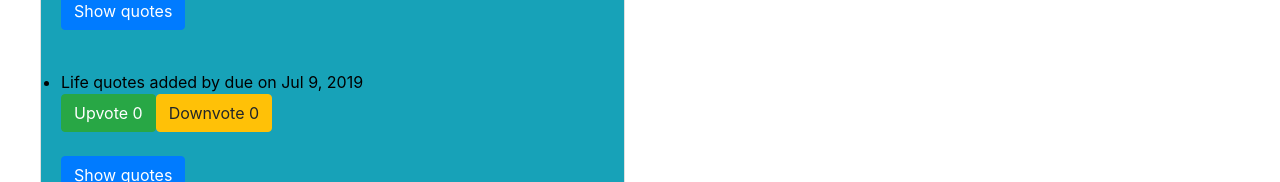
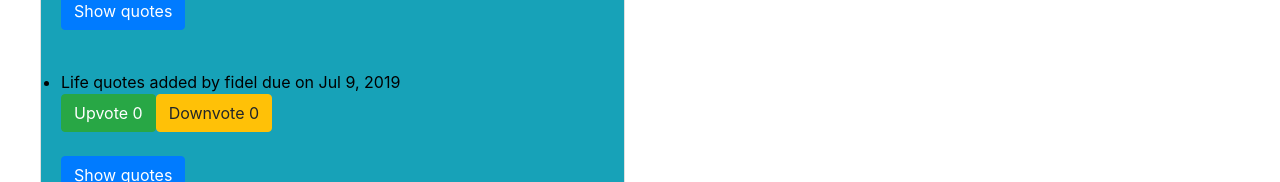
Before and after one commit to michael760odhiambo/My-quotes, an Angular app: page / in a window 1280 px wide. Shown: the part 1074-1256 px from the top of the page. Built offline with nearby package versions, Linux system fonts and the light colour scheme.

Commit message:
save fidel added quote

```diff
--- a/src/app/quote/quote.component.ts
+++ b/src/app/quote/quote.component.ts
@@ -13,7 +13,7 @@ export class QuoteComponent implements OnInit {
   new Quote(2,'Motivational quotes :added by john','1)Successful people don’t become that way overnight, 2)Push yourself, because no one else is going to do it for you, 3)Why pushing yourself to the limit is the best way to see what you’re capable of, 4) Dream it. Wish it. Do it.', new Date(2019,6,9)),
    new Quote(3,'Inspirational quotes :added by willy','1)Dont judge each day by the harvest you reap but by the seeds that you plant, 2)Write it on your heart that every day is the best day in the year, 3)Every moment is a fresh beginning, 4)Without His love I can do nothing, with His love there is nothing I cannot do', new Date(2019,6,9)),
    new Quote(4,'Dream quotes :added by lucy','1)A dream doesnt become reality through magic; it takes sweat, determination and hard work, 2)All our dreams can come true, if we have the courage to pursue them, 3)Hold fast to dreams, for if dreams die, life is a broken-winged bird that cannot fly, 4)The future belongs to those who believe in the beauty of their dreams', new Date(2019,6,9)),
-   new Quote(5,'Life quotes added by ','1)Love For All, Hatred For None, 2)Change the world by being yourself, 3)Every moment is a fresh beginning, 4)Never regret anything that made you smile', new Date(2019,6,9)),
+   new Quote(5,'Life quotes added by fidel','1)Love For All, Hatred For None, 2)Change the world by being yourself, 3)Every moment is a fresh beginning, 4)Never regret anything that made you smile', new Date(2019,6,9)),
    new Quote(6,'Study quotes','Let us study things that are no more. It is necessary to understand them, if only to avoid them, 2)You cant study the darkness by flooding it with light, 3)The art of reading and studying consists in remembering the essentials and forgetting what is not essential, 4)The ink of the scholar is more holy than the blood of the martyr', new Date(2019,6,9)),
 
   ]
```
